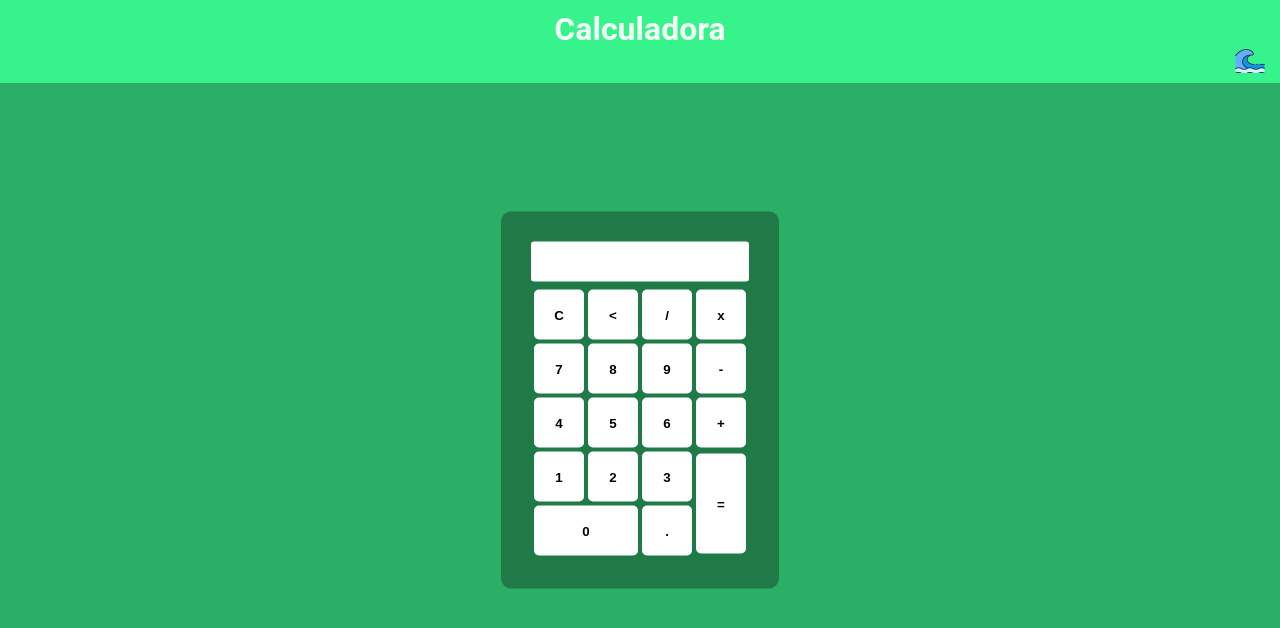
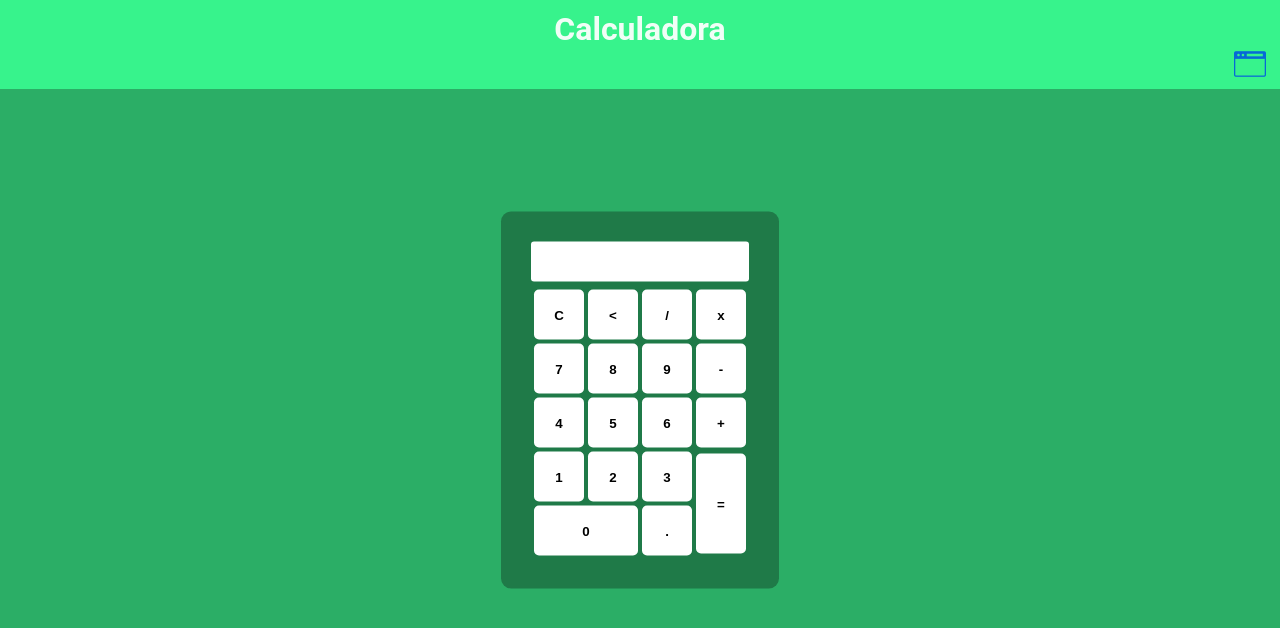
Before and after one commit to LucasNineNine/calculadora, a plain HTML site: page index.html in a window 1280 px wide. Both pictures are taken after a click on the button 1250 px from the left and 60 px from the top of the page. Drawn offline with Linux system fonts and the light colour scheme.

Commit message:
novos aqruivos

```diff
--- a/script.js
+++ b/script.js
@@ -5,10 +5,10 @@ buttonTheme.addEventListener('click', () => {
 
     if(body.className == "first-mode"){
         body.className = "second-mode"
-        buttonTheme.style.backgroundImage = "url('assets/onda.png')"
+        buttonTheme.style.backgroundImage = "url('assets/bg-blue.png')"
     }else if(body.className == "second-mode"){
         body.className = "first-mode"
-        buttonTheme.style.backgroundImage = "url('assets/flor.png')"
+        buttonTheme.style.backgroundImage = "url('assets/bg-green.png')"
     }
 })
 function insert(num){
--- a/style.css
+++ b/style.css
@@ -80,12 +80,12 @@ div.header-input{
     justify-content: flex-end;
 }
 input[type=button]{
-    padding: 5px 20px;
+    padding: 8px 20px;
     border: none;
     border-radius: 15%;
 
     background: none;
-    background-image: url(assets/flor.png);
+    background-image: url(assets/bg-green.png);
     background-repeat: no-repeat;
     background-position-x: center;
 
```
Also changed, not shown: assets/bg-blue.png (added), assets/bg-green.png (added).
